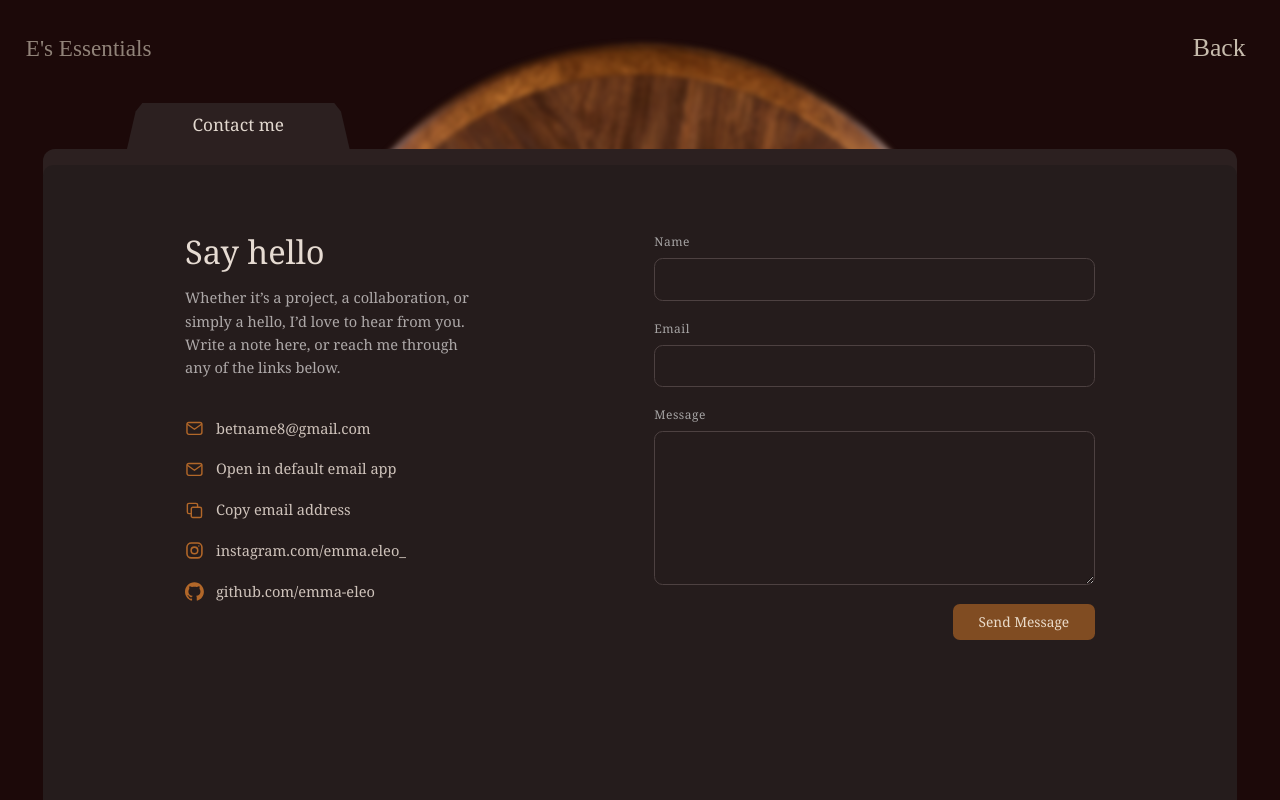
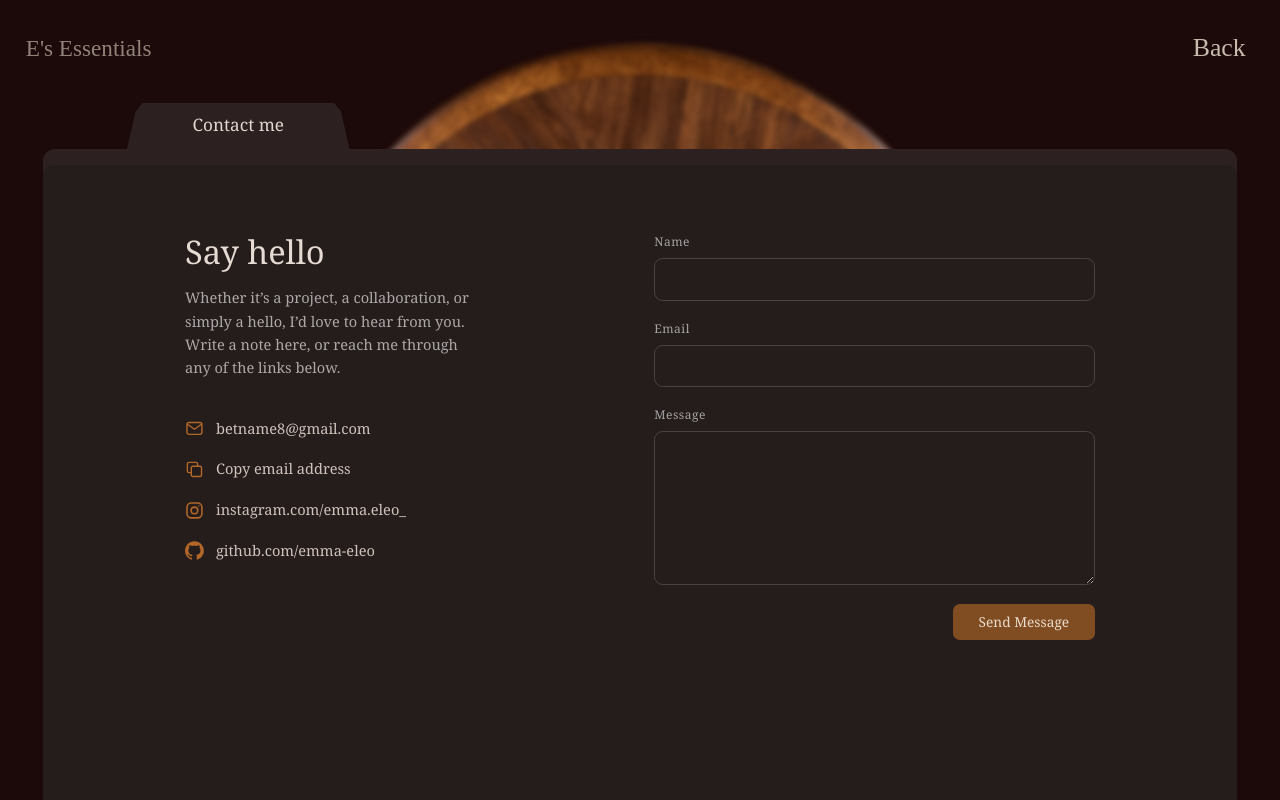
Before and after one commit to emma-eleo/emma-portfolio, a Next.js app: page / in a window 1280 px wide. Both pictures are taken after a click on the button "Contact me". Built offline with nearby package versions, Linux system fonts and the light colour scheme; a web font is replaced by a local one.

Commit message:
Contact section

```diff
--- a/components/Contact.tsx
+++ b/components/Contact.tsx
@@ -104,7 +104,6 @@ export default function Contact({ onBack }: { onBack: () => void }) {
           </p>
           <div className="contact-links">
             <SocialLink href={GMAIL_COMPOSE_URL} icon={<MailLogo />} label={CONTACT.email} />
-            <SocialLink href={`mailto:${CONTACT.email}`} icon={<MailLogo />} label="Open in default email app" external={false} />
             <button
               type="button"
               className="contact-link"
```
